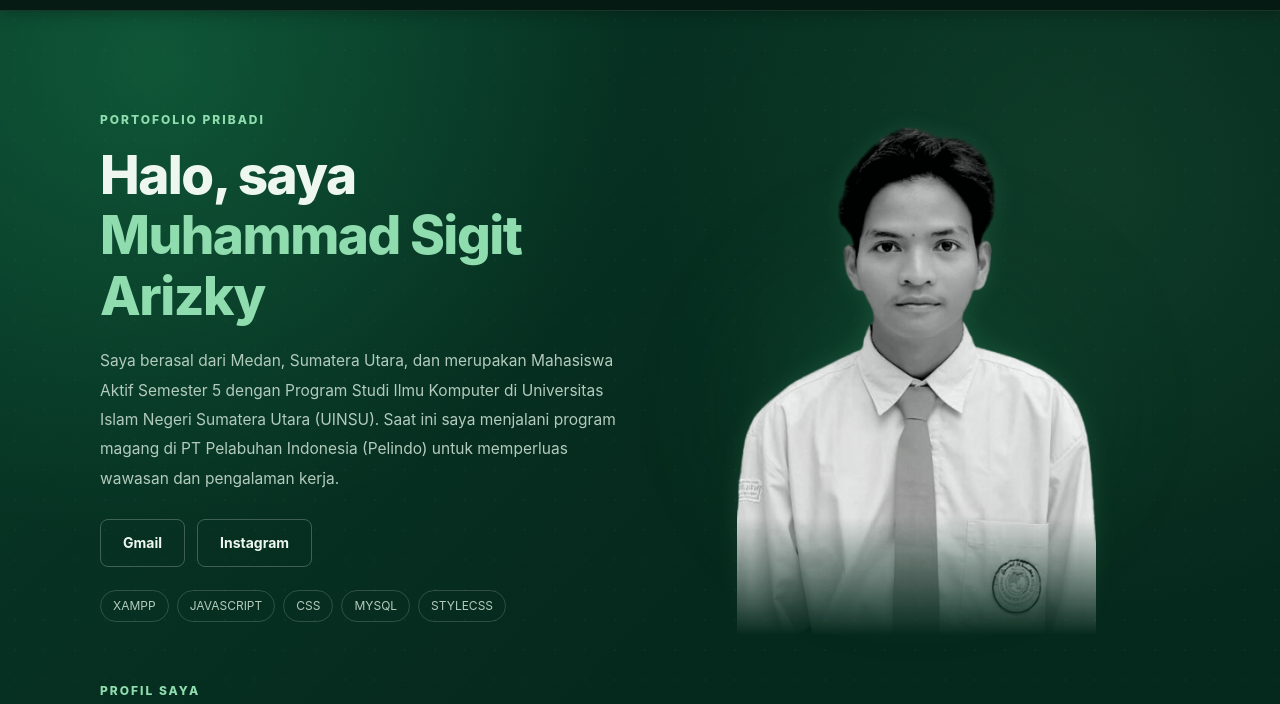
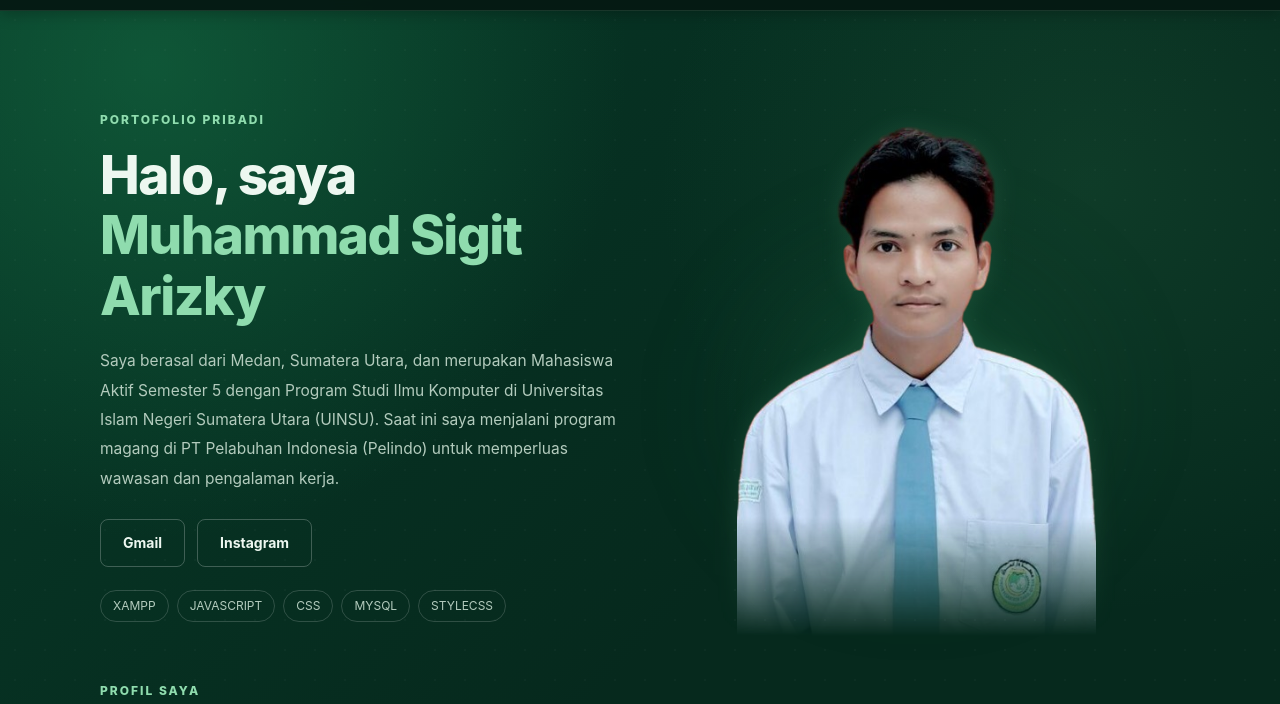
Before and after one commit to SGT4653/portofolio-sigit, a plain HTML site: page index.html in a window 1280 px wide. Shown: the part 55-759 px from the top of the page. Drawn offline with Linux system fonts and the light colour scheme.

Commit message:
Revise portfolio theme to simple design
Updated the portfolio theme to a simpler design with natural colors and improved accessibility features.

```diff
--- a/style.css
+++ b/style.css
@@ -1,7 +1,7 @@
 
 /* =================================
    PORTOFOLIO MUHAMMAD SIGIT ARIZKY
-   Tema hijau UINSU - modern & profesional
+   Tema hijau UINSU - simple & profesional
 ================================= */
 
 :root {
@@ -291,7 +291,7 @@ body::after {
     font-size: 12px;
 }
 
-/* FOTO PROFIL - SOFT GLOW */
+/* FOTO PROFIL - WARNA NATURAL + SOFT GLOW */
 .hero-photo {
     display: flex;
     justify-content: center;
@@ -302,7 +302,7 @@ body::after {
     isolation: isolate;
 }
 
-/* Cahaya lembut di belakang foto */
+/* Cahaya hijau lembut di belakang foto */
 .hero-photo::before {
     content: "";
     position: absolute;
@@ -327,32 +327,46 @@ body::after {
     width: 100%;
     height: 100%;
     max-width: 520px;
-    object-fit: contain;
-    object-position: center bottom;
+    aspect-ratio: auto;
     border: none;
     border-radius: 0;
     background: transparent;
+    object-fit: contain;
+    object-position: center bottom;
 
-    filter:
-        grayscale(100%)
-        contrast(1.08)
-        drop-shadow(0 0 12px rgba(143, 220, 174, 0.12));
+    /* Mempertahankan warna asli foto */
+    filter: drop-shadow(0 0 12px rgba(143, 220, 174, 0.12));
+    opacity: 1;
+    box-shadow: none;
 
-    opacity: 0.97;
-
-    -webkit-mask-image: linear-gradient(
+    /* Pinggiran samping dan bawah lebih lembut */
+    -webkit-mask-image:
+        radial-gradient(
+            ellipse 82% 92% at 50% 42%,
+            #000 68%,
+            transparent 100%
+        ),
+        linear-gradient(
             to bottom,
-        black 0%,
-        black 78%,
+            #000 0%,
+            #000 78%,
             transparent 100%
         );
+    -webkit-mask-composite: source-in;
 
-    mask-image: linear-gradient(
+    mask-image:
+        radial-gradient(
+            ellipse 82% 92% at 50% 42%,
+            #000 68%,
+            transparent 100%
+        ),
+        linear-gradient(
             to bottom,
-        black 0%,
-        black 78%,
+            #000 0%,
+            #000 78%,
             transparent 100%
         );
+    mask-composite: intersect;
 }
 
 /* PROFIL DAN KONTAK DI HOME */
```
Lines whose indentation alone changed are shown as unchanged.
